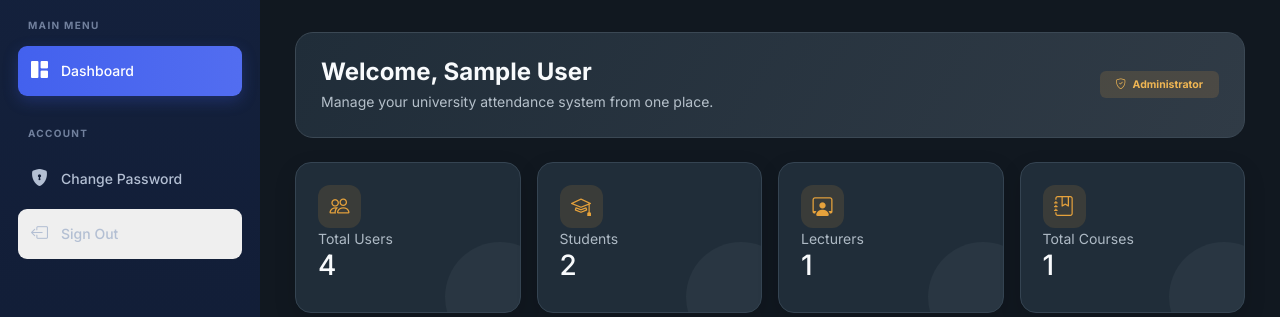
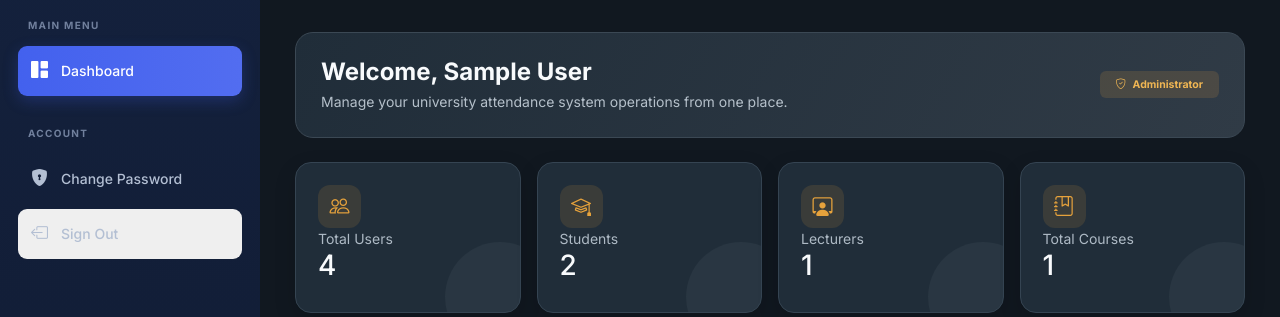
Before and after one commit to harizonelopez/Attendify, a Flask app: page /admin/ in a window 1280 px wide. Shown: the part 82-399 px from the top of the page. Run offline with Flask 3, Linux system fonts and the light colour scheme; the visitor is signed in with stand-in values (Sample User, id 1); data comes from the database, SQL or seed files in the repository.

Commit message:
Update welcome msg for clarity in admin dashboard

```diff
--- a/app/templates/admin/dashboard.html
+++ b/app/templates/admin/dashboard.html
@@ -7,7 +7,7 @@
 <div class="page-intro mb-4">
     <div>
         <h4 class="fw-bold mb-1">Welcome, {{ session.get('full_name') }}</h4>
-        <p class="text-muted mb-0">Manage your university attendance system from one place.</p>
+        <p class="text-muted mb-0">Manage your university attendance system operations from one place.</p>
     </div>
     <span class="badge bg-primary-subtle text-primary px-3 py-2">
         <i class="bi bi-shield-check me-1"></i> Administrator
```
